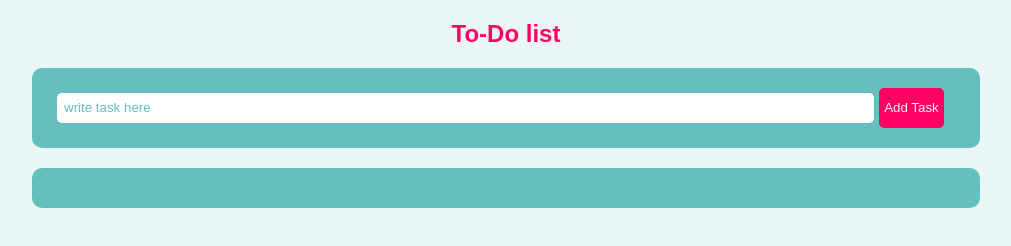
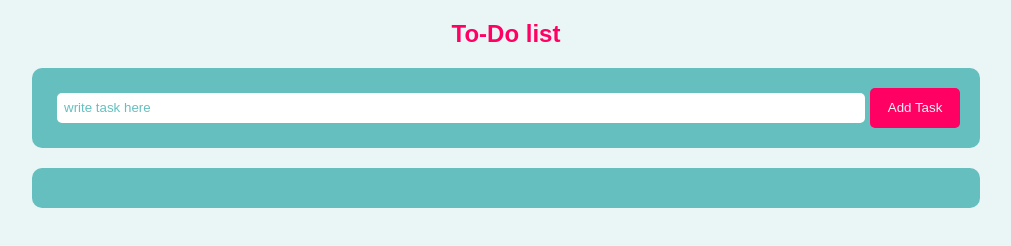
Before and after one commit to mohamedheda/BOM-Challenge-To-Do-list-, a plain HTML site: page index.html in a window 1280 px wide. Shown: the whole page, without its empty margins (134-1145 px from the left). Drawn offline with Linux system fonts and the light colour scheme.

Commit message:
Update style.css

```diff
--- a/style.css
+++ b/style.css
@@ -34,6 +34,8 @@ h2 {
     color: #66BFBF;
 }
 .form button {
+    width: 10%;
+    right: 20px;
     min-width: fit-content;
     border: none;
     padding: 5px;
```
